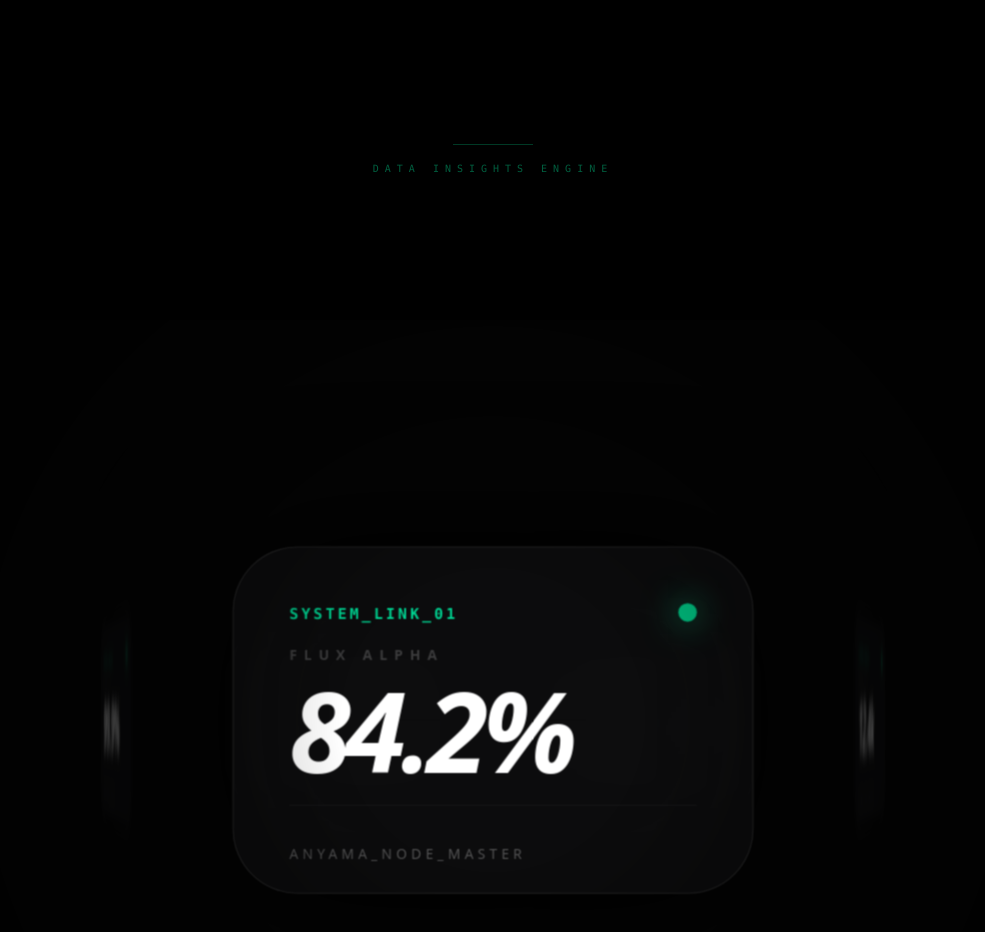
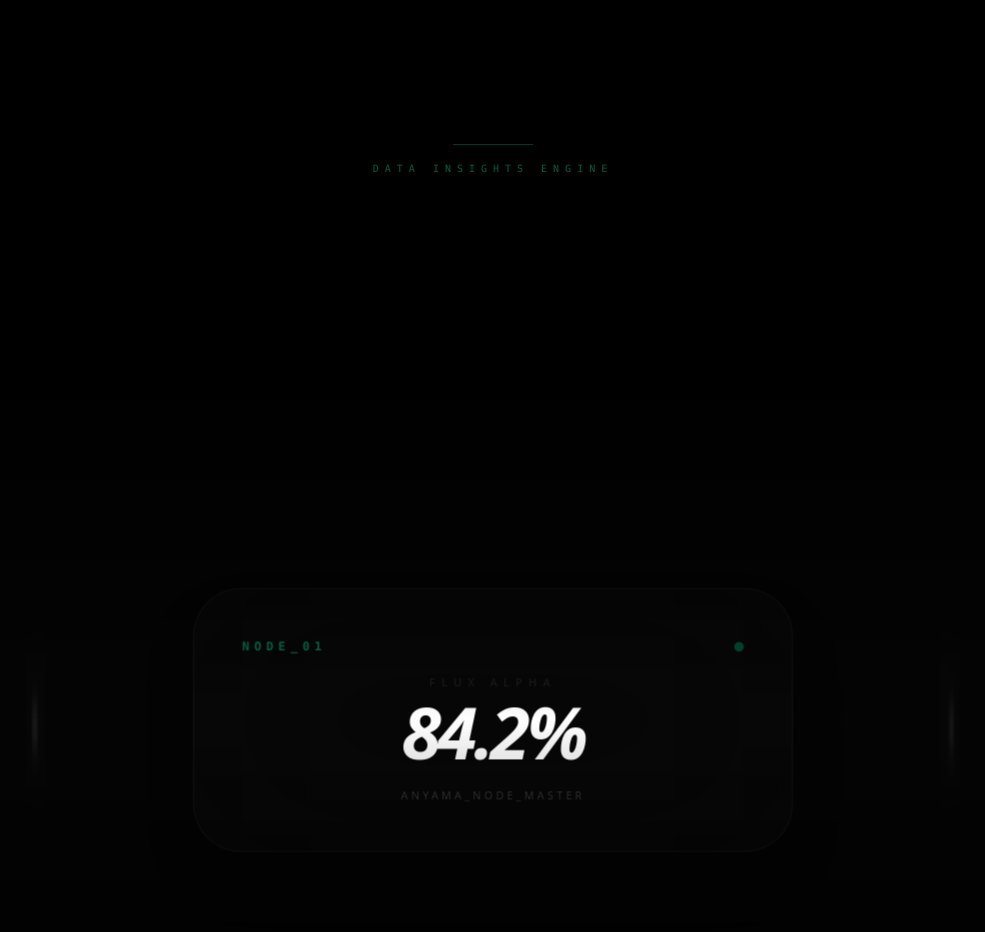
Before and after one commit to nonnzy7even7iete/nonnzytransformiumfullstackbundel, a Next.js app: page /logique-metier-serveur in a window 1280 px wide. Shown: the top 932 px of the page, without its empty margins (147-1132 px from the left). Built offline with nearby package versions, Linux system fonts and the light colour scheme.

Commit message:
Zy Bulding workflow

```diff
--- a/src/components/frontendkit/InsightCarousel.tsx
+++ b/src/components/frontendkit/InsightCarousel.tsx
@@ -10,20 +10,11 @@ import {
 } from "framer-motion";
 import { cn } from "@/lib/utils";
 
-// 1. Interfaces strictes pour calmer TypeScript
 interface InsightData {
   id: number;
   title: string;
   value: string;
   desc: string;
-}
-
-interface CardProps {
-  item: InsightData;
-  index: number;
-  total: number;
-  radius: number;
-  globalY: MotionValue<number>;
 }
 
 const DATA: InsightData[] = [
@@ -37,42 +28,48 @@ const DATA: InsightData[] = [
 export default function InsightCarousel() {
   const rotateY = useMotionValue(0);
 
-  // Physique stable et imposante
+  // Physique "Hydraulique" : très stable, absorbe les micro-mouvements du pouce
   const smoothY = useSpring(rotateY, {
-    stiffness: 45,
-    damping: 25,
-    mass: 1.8,
+    stiffness: 30,
+    damping: 30,
+    mass: 2, // Plus lourd = moins de tremblements sur mobile
   });
 
+  const [mounted, setMounted] = useState(false);
   const [screenSize, setScreenSize] = useState({ width: 1200 });
 
   useEffect(() => {
+    setMounted(true);
     const handleResize = () => setScreenSize({ width: window.innerWidth });
     window.addEventListener("resize", handleResize);
     handleResize();
     return () => window.removeEventListener("resize", handleResize);
   }, []);
 
+  // RAYON PROFOND : On crée de l'espace entre les cartes
   const radius = useMemo(() => {
-    return screenSize.width < 768 ? 300 : 600;
-  }, [screenSize]);
+    return screenSize.width < 768 ? 450 : 850;
+  }, [screenSize.width]);
 
-  // Gestion du Pan (Mouvement)
-  const onPan = (_: any, info: { delta: { x: number } }) => {
-    rotateY.set(rotateY.get() + info.delta.x * 0.6);
-  };
+  if (!mounted) return null;
 
   return (
     <div className="relative h-screen w-full flex items-center justify-center bg-[#050505] overflow-hidden touch-none select-none">
-      {/* CAPTEUR DE GESTES */}
+      {/* ZONE DE CONTROLE : On utilise dragX pour piloter rotateY sans instabilité */}
       <motion.div
-        onPan={onPan}
+        drag="x"
+        dragConstraints={{ left: 0, right: 0 }}
+        dragElastic={0.1}
+        onDrag={(_, info) => {
+          // On injecte le mouvement dans la rotation
+          rotateY.set(rotateY.get() + info.delta.x * 0.4);
+        }}
         className="absolute inset-0 z-[100] cursor-grab active:cursor-grabbing"
       />
 
       <div
         className="relative flex items-center justify-center"
-        style={{ perspective: "2000px" }}
+        style={{ perspective: "2500px" }}
       >
         <motion.div
           style={{
@@ -94,72 +91,79 @@ export default function InsightCarousel() {
         </motion.div>
       </div>
 
-      <div className="absolute inset-0 bg-[radial-gradient(circle_at_50%_50%,transparent_20%,black_100%)] pointer-events-none" />
+      {/* Ambiance visuelle sombre */}
+      <div className="absolute inset-0 bg-gradient-to-b from-black via-transparent to-black pointer-events-none" />
     </div>
   );
 }
 
-function Card({ item, index, total, radius, globalY }: CardProps) {
+function Card({
+  item,
+  index,
+  total,
+  radius,
+  globalY,
+}: {
+  item: InsightData;
+  index: number;
+  total: number;
+  radius: number;
+  globalY: MotionValue<number>;
+}) {
   const angleStep = 360 / total;
   const initialAngle = index * angleStep;
 
-  // Calcul du Focus
   const distanceToCenter = useTransform(globalY, (y) => {
     const currentPos = (y + initialAngle) % 360;
     const normalized = ((((currentPos + 180) % 360) + 360) % 360) - 180;
     return Math.abs(normalized);
   });
 
-  // Mappage des animations
+  // FOCUS CHIRURGICAL : On floute très vite dès qu'on quitte le centre
   const blur = useTransform(
     distanceToCenter,
-    [0, 40, 120],
-    ["blur(0px)", "blur(4px)", "blur(25px)"]
+    [0, 30, 80],
+    ["blur(0px)", "blur(6px)", "blur(40px)"]
   );
-  const opacity = useTransform(distanceToCenter, [0, 90, 150], [1, 0.4, 0]);
-  const scale = useTransform(distanceToCenter, [0, 90], [1.1, 0.8]);
-  const z = useTransform(distanceToCenter, [0, 180], [100, -radius]);
+  const opacity = useTransform(distanceToCenter, [0, 70, 120], [1, 0.3, 0]);
+  const scale = useTransform(distanceToCenter, [0, 60], [1.2, 0.7]);
 
   return (
     <motion.div
       style={{
         position: "absolute",
-        width: "min(85vw, 450px)",
-        height: "300px",
+        width: "min(90vw, 500px)", // Plus large
+        height: "220px", // Moins haute pour l'aération
         transformStyle: "preserve-3d",
         rotateY: initialAngle,
-        // Correction pour VS Code : on utilise template string et on cast en 'any'
         transformOrigin: `center center -${radius}px` as any,
         filter: blur,
         opacity,
         scale,
-        z: z as any,
       }}
       className={cn(
-        "p-12 rounded-[56px] border border-white/10 flex flex-col justify-between",
-        "bg-zinc-900/40 backdrop-blur-[60px] shadow-[0_0_120px_rgba(0,0,0,1)]"
+        "p-10 rounded-[40px] border border-white/5 flex flex-col justify-between",
+        "bg-zinc-900/20 backdrop-blur-[80px] shadow-2xl"
       )}
     >
-      <div className="flex justify-between items-start">
-        <span className="font-mono text-[13px] text-emerald-400 font-black tracking-[0.2em] uppercase">
-          SYSTEM_LINK_0{item.id}
+      <div className="flex justify-between items-center">
+        <span className="font-mono text-[10px] text-emerald-500/60 font-bold tracking-[0.4em]">
+          NODE_0{item.id}
         </span>
-        <div className="h-4 w-4 rounded-full bg-emerald-500 shadow-[0_0_30px_#10b981]" />
+        <div className="h-2 w-2 rounded-full bg-emerald-500/40" />
       </div>
 
-      <div className="my-4">
-        <h3 className="text-white/20 text-[12px] uppercase tracking-[0.5em] font-bold mb-2">
+      <div className="text-center">
+        <h3 className="text-white/10 text-[9px] uppercase tracking-[0.6em] mb-1">
           {item.title}
         </h3>
-        <div className="text-[clamp(3rem,10vw,6rem)] font-black italic text-white tracking-tighter leading-none">
+        <div className="text-6xl font-black italic text-white tracking-tighter leading-none">
           {item.value}
         </div>
       </div>
 
-      <div className="border-t border-white/5 pt-8">
-        <p className="text-[12px] text-white/30 uppercase tracking-[0.3em] font-medium leading-relaxed">
-          {item.desc}
-        </p>
+      <div className="text-center text-[9px] text-white/20 uppercase tracking-[0.3em] font-light">
+        {item.desc}
       </div>
     </motion.div>
   );
```
